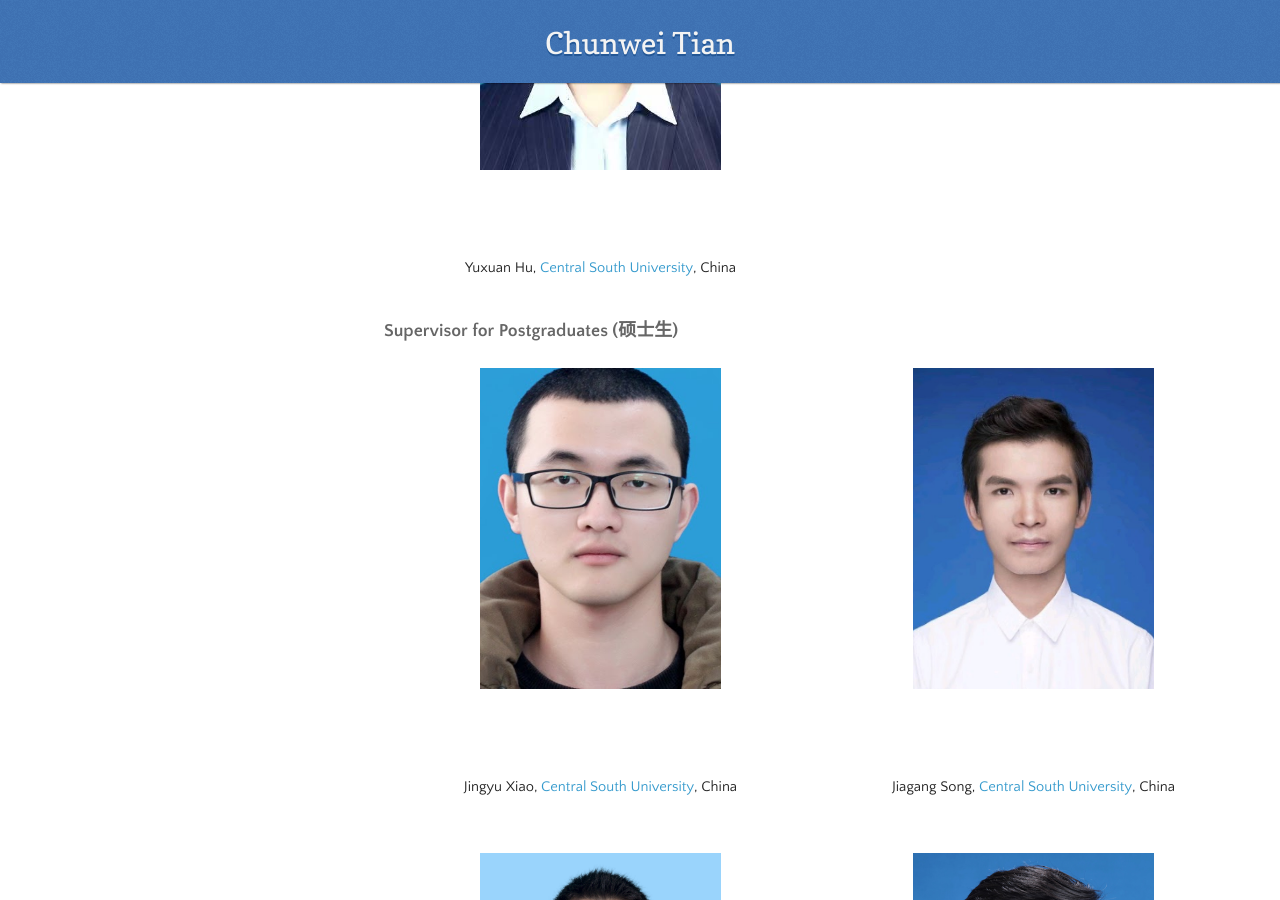
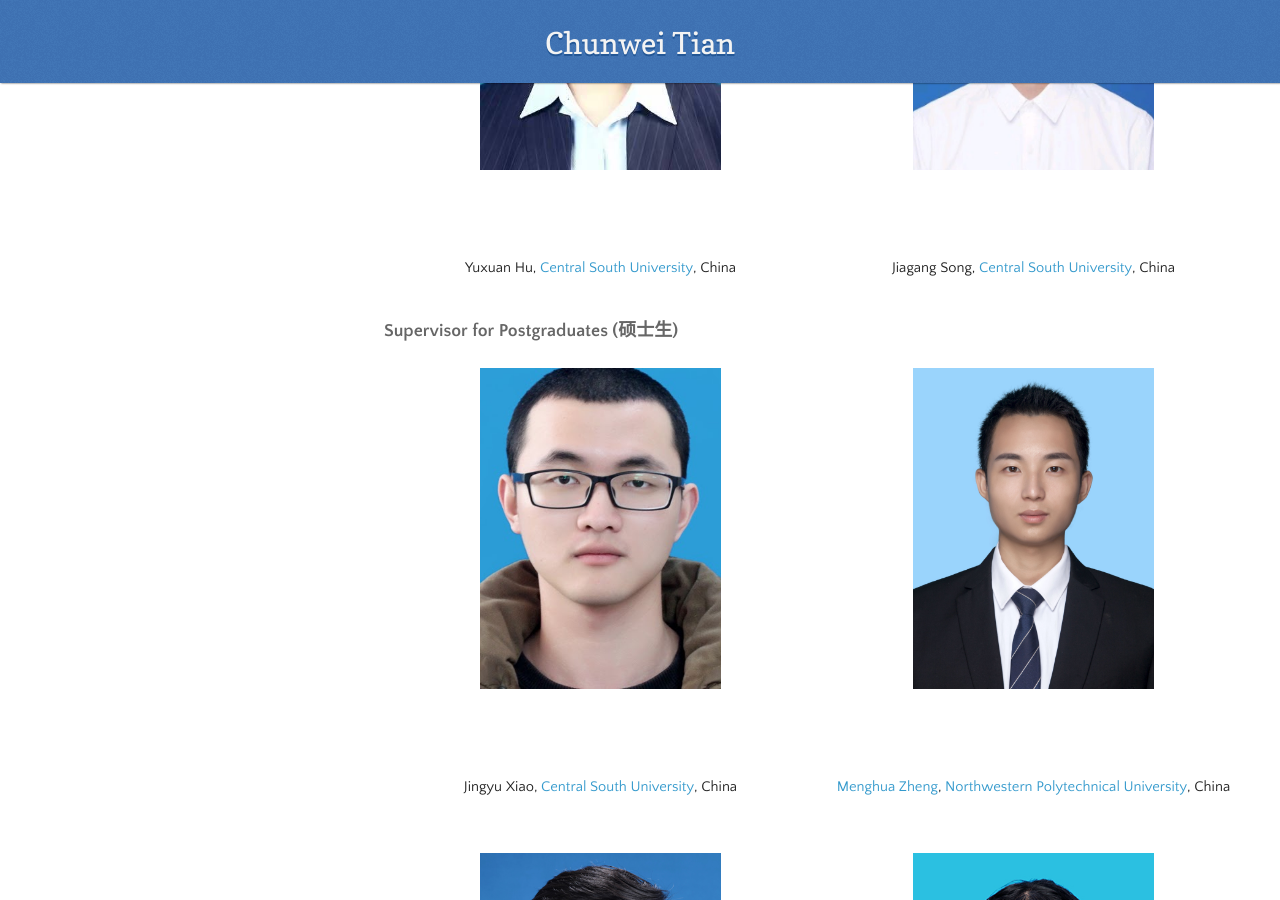
Before and after one commit to hellloxiaotian/hellloxiaotian.github.io, a Jekyll site: the page built from index.md, in a window 1280 px wide and 900 px high, scrolled down 14184 px. Built offline with Jekyll 4.4.1, drawn with Linux system fonts in a browser that asks for light colours; nearby versions of some CDN libraries; our own code applies the rules of GitHub Pages for plain Markdown files; the repository's description, which GitHub fills in, is left out.

Commit message:
Add files via upload

```diff
--- a/index.md
+++ b/index.md
@@ -579,6 +579,13 @@ Graduate Course "Cloud Oriented Big Data Technologies" (Spring)
            <div class="desc_blank_2"> </div>
      </div>
 
+    <div class="img">
+          <img src="picture/Jiagang Song.jpg" >
+          <div class="desc_blank"> </div>
+          <div class="desc">Jiagang Song,  <a href = "http://www.csu.edu.cn/">Central South University</a>, China</div>
+          <div class="desc_blank_2"> </div>
+     </div>
+
 </div>
 
 ### Supervisor for Postgraduates (硕士生)
@@ -591,12 +598,6 @@ Graduate Course "Cloud Oriented Big Data Technologies" (Spring)
        <div class="desc_blank_2"> </div>
      </div>
 
-     <div class="img">
-      <img src="picture/Jiagang Song.jpg" >
-      <div class="desc_blank"> </div>
-      <div class="desc">Jiagang Song,  <a href = "http://www.csu.edu.cn/">Central South University</a>, China</div>
-       <div class="desc_blank_2"> </div>
-     </div>
 
      <div class="img">
       <img src="picture/Menghua Zheng.jpg" >
```
